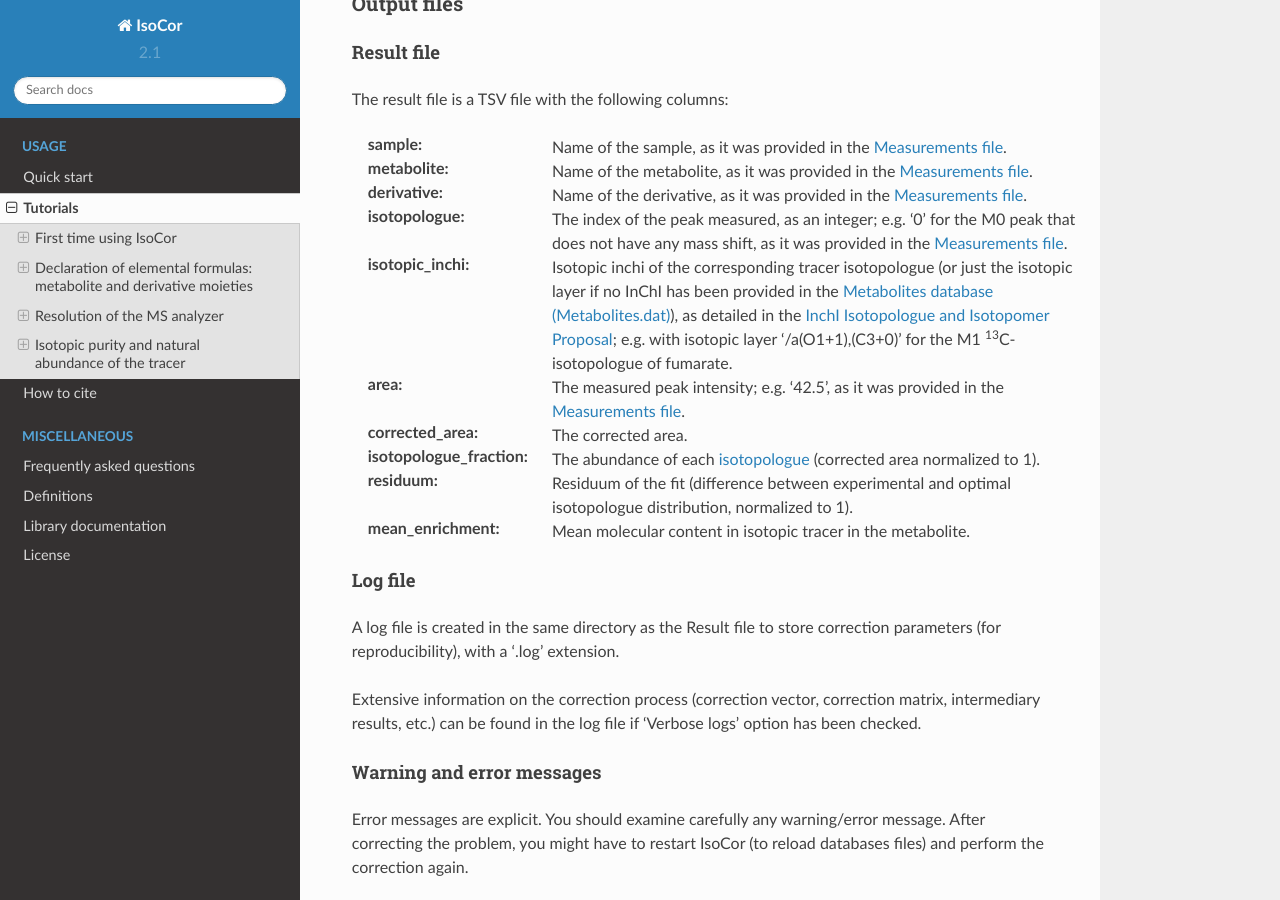
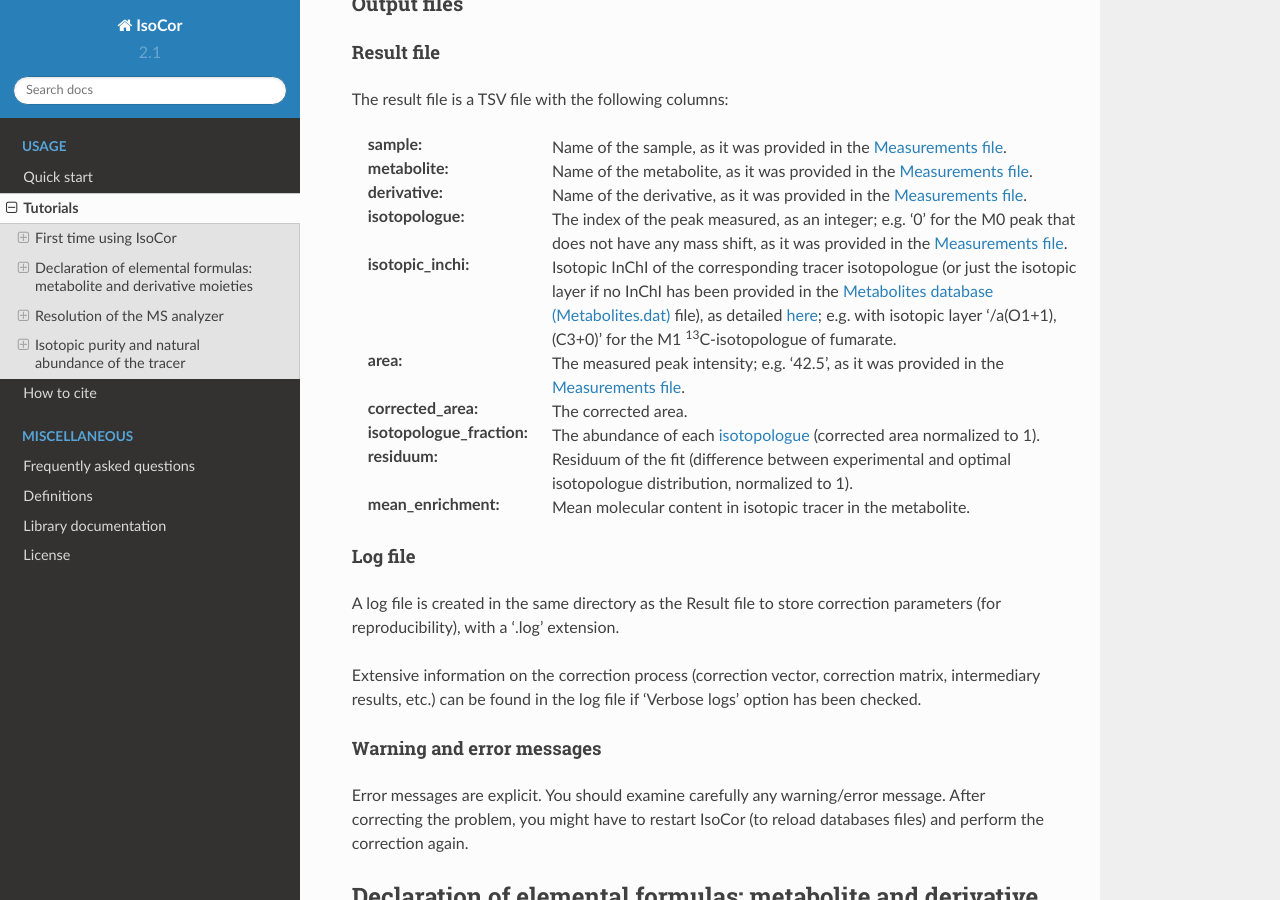
Before and after one commit to MetaSys-LISBP/IsoCor, a Sphinx documentation site: the page built from doc/tutorials.rst, in a window 1280 px wide and 900 px high, scrolled down 4871 px. Built offline with Sphinx 7.4.7 and the Read the Docs theme 2.0.0, drawn with Linux system fonts in a browser that asks for light colours.

Commit message:
update doc for isotopic inchis

```diff
--- a/doc/faq.rst
+++ b/doc/faq.rst
@@ -153,6 +153,8 @@ IsoCor calculates the mean enrichment (:math:`ME`) using the formula
 where :math:`M_{i}` is the proportion of isotopologues with :math:`i` :sup:`13`\ C atoms for a
 metabolite containing :math:`n` carbon atoms.
 
+..  _isotopic_inchi:
+
 What is the isotopic InChI?
 ^^^^^^^^^^^^^^^^^^^^^^^^^^^^^^^^^^^^^^^^^^^^^^^^^^^^^^^^^^^^^^^^^^^^^^^^^^^^^^^^^
 The IUPAC International Chemical Identifier (InChI) is a textual identifier for chemical substances,
--- a/doc/tutorials.rst
+++ b/doc/tutorials.rst
@@ -203,7 +203,7 @@ The result file is a TSV file with the following columns:
 :metabolite: Name of the metabolite, as it was provided in the :ref:`Measurements file`.
 :derivative: Name of the derivative, as it was provided in the :ref:`Measurements file`.
 :isotopologue: The index of the peak measured, as an integer; e.g. '0' for the M0 peak that does not have any mass shift,  as it was provided in the :ref:`Measurements file`.
-:isotopic_inchi: Isotopic inchi of the corresponding tracer isotopologue (or just the isotopic layer if no InChI has been provided in the :ref:`Metabolites database`), as detailed in the `InchI Isotopologue and Isotopomer Proposal <https://figshare.com/articles/InchI_Isotopologue_and_Isotopomer_Proposal/7150964>`_; e.g. with isotopic layer '/a(O1+1),(C3+0)' for the M1 :sup:`13`\ C-isotopologue of fumarate.
+:isotopic_inchi: Isotopic InChI of the corresponding tracer isotopologue (or just the isotopic layer if no InChI has been provided in the :ref:`Metabolites database` file), as detailed :ref:`here <isotopic_inchi>`; e.g. with isotopic layer '/a(O1+1),(C3+0)' for the M1 :sup:`13`\ C-isotopologue of fumarate.
 :area: The measured peak intensity; e.g. '42.5', as it was provided in the :ref:`Measurements file`.
 :corrected_area: The corrected area.
 :isotopologue_fraction: The abundance of each :ref:`isotopologue <Isotopologues>` (corrected area normalized to 1).
```
